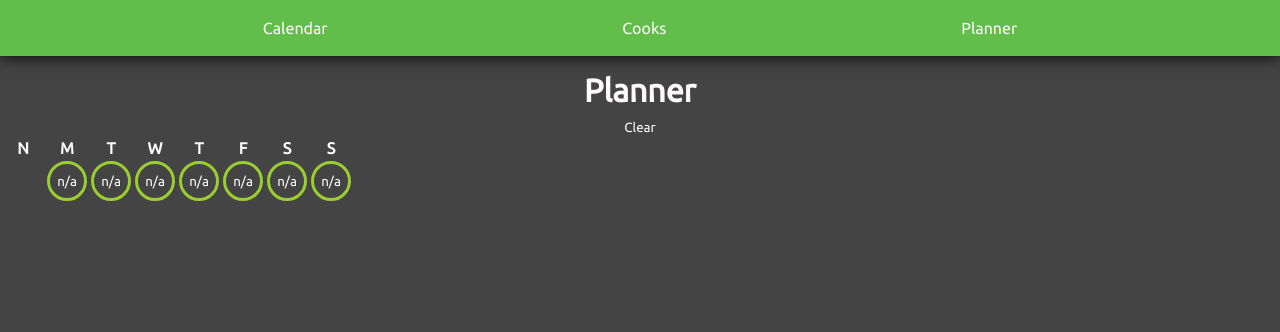
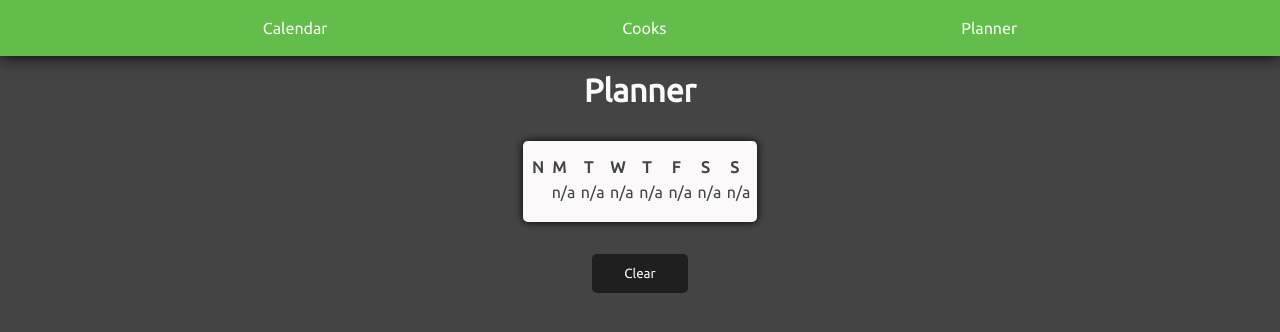
Before and after one commit to KotamanMeOplo/shift-counter, a React (Create React App) app: page / in a window 1280 px wide. Both pictures are taken after a click on the button "Planner". Shown: the top 332 px of the page. Built offline with nearby package versions, Linux system fonts and the light colour scheme; the HTML template or start-up script is replaced by a standard one.

Commit message:
Style planner page

```diff
--- a/src/App.css
+++ b/src/App.css
@@ -79,11 +79,6 @@ nav > button:hover, nav > button:active {
   margin-right: 1rem;
 }
 
-#calendar-container {
-  width: 19rem;
-  height: 15rem;
-}
-
 .card {
   margin: 0 auto;
   padding: 1rem;
@@ -125,17 +120,17 @@ nav > button:hover, nav > button:active {
   font-size: 2rem;
 }
 
-table {
+#calendar {
   text-align: center;
 }
 
-table td {
+#calendar td {
   width: 2.5rem;
   height: 2.5rem;
   border-radius: 50%;
 }
 
-table button {
+#calendar button {
   width: 100%;
   height: 100%;
   display: block;
@@ -167,12 +162,16 @@ table button {
 }
 
 #modal {
-  position: relative;
+  position: fixed;
   overflow: hidden;
   z-index: 0;
   text-align: center;
+  padding: 1.5rem;
   margin: 0 auto;
-  padding: 1.5rem;
+  width: 13rem;
+  left: 0;
+  right: 0;
+  top: 5rem;
 }
 
 #modal-header {
@@ -237,3 +236,24 @@ input[type="color"] {
   display: block;
   margin: .5rem 0;
 }
+
+#planner {
+  text-align: center;
+  padding: 1rem .5rem;
+  margin-bottom: 2rem;
+  margin-top: 2rem;
+  border-spacing: 0;
+}
+
+#planner td div {
+  height: 1.7rem;
+}
+
+#planner button {
+  width: 1.7rem;
+  height: 1.7rem;
+  display: block;
+  color: #444444;
+  outline: none;
+  font-size: 1rem;
+}
--- a/src/components/Calendar.js
+++ b/src/components/Calendar.js
@@ -63,7 +63,7 @@ function Calendar(props) {
   };
 
   return (
-    <div id="calendar-container" className="basic-style card dark-color">
+    <div id="calendar-container">
       <Modal
         handleSubmit={selectedCook => submitHandler(selectedCook)}
         open={modalVisibility}
@@ -73,7 +73,7 @@ function Calendar(props) {
         The cook on {selectedDate}
       </Modal>
 
-      <table align="center">
+      <table align="center" id="calendar" className="basic-style card dark-color">
         <thead>
           <tr>
             { daysOfTheWeek.map((a, i) => <th key={i}>{a}</th>) }
--- a/src/components/pages/PlannerPage.js
+++ b/src/components/pages/PlannerPage.js
@@ -111,9 +111,8 @@ function PlannerPage(props) {
       </Modal>
 
       <h1>Planner</h1>
-      <button onClick={handleClear}>Clear</button>
 
-      <table>
+      <table align="center" id="planner" className="basic-style light-color">
         <thead>
           <tr>
             {
@@ -129,11 +128,11 @@ function PlannerPage(props) {
                   a.map((b, j) => {
                     let node;
                     if(j === 0) {
-                      node = b.name;
+                      node = <div style={{backgroundColor: cooks[i].color}}>{b.name}</div>;
                     } else if(b) {
-                      node = <button style={{backgroundColor: '#62BD4B'}} onClick={_ => invertDay(i, j)}>I</button>
+                      node = <button style={{backgroundColor: cooks[i].color}} onClick={_ => invertDay(i, j)}>I</button>
                     } else {
-                      node = <button style={{backgroundColor: '#E84329'}} onClick={_ => invertDay(i, j)}>0</button>
+                      node = <button style={{backgroundColor: 'transparent'}} onClick={_ => invertDay(i, j)}>X</button>
                     }
 
                     return (
@@ -162,6 +161,8 @@ function PlannerPage(props) {
           </tr>
         </tbody>
       </table>
+
+      <button className="basic-style dark-color btn" onClick={handleClear}>Clear</button>
     </div>
   )
 }
```
